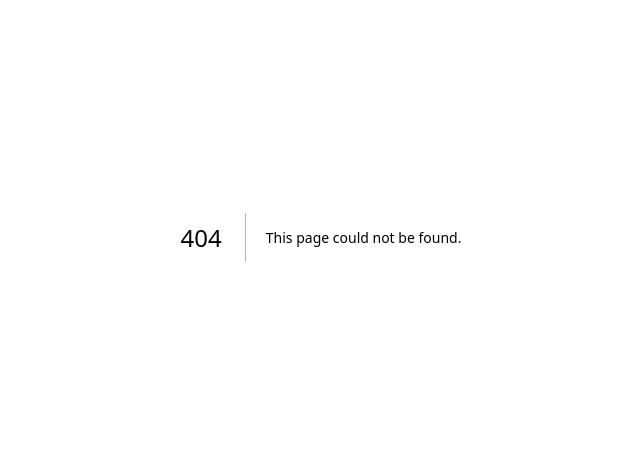
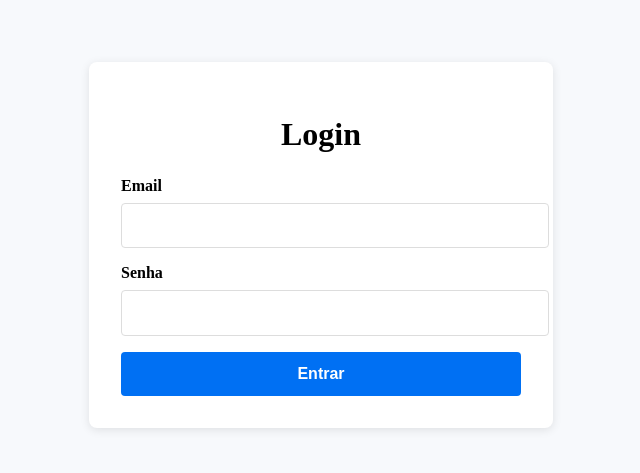
Before and after one commit to FJR5209/DashBoard_frontend, a Next.js app: page /login in a window 1280 px wide. Before the commit this address had no page. Shown: the part 163-636 px from the top of the page, without its empty margins (319-959 px from the left). Built offline with nearby package versions, Linux system fonts and the light colour scheme.

Commit message:
implementaçao de login

```diff
--- /dev/null
+++ b/src/pages/login.js
@@ -0,0 +1,78 @@
+import { useState, useEffect } from 'react';
+import styles from '/styles/Login.module.css';
+import { useRouter } from 'next/router';
+
+export default function Login() {
+  const [email, setEmail] = useState('');
+  const [password, setPassword] = useState('');
+  const [error, setError] = useState('');
+  const router = useRouter();
+
+  const BACKEND_URL = 'https://dashboardbackend-production-756c.up.railway.app/api/auth/login'; // URL do seu backend
+
+  // Verificar se o usuário já está logado (verificando o token nos cookies)
+  useEffect(() => {
+    const token = document.cookie.split('; ').find(row => row.startsWith('authToken='));
+    if (token) {
+      router.push('/'); // Redireciona para a página principal ou dashboard se já estiver logado
+    }
+  }, [router]);
+
+  // Função para fazer o login
+  const handleLogin = async (e) => {
+    e.preventDefault();
+
+    try {
+      const response = await fetch(BACKEND_URL, {
+        method: 'POST',
+        headers: {
+          'Content-Type': 'application/json',
+        },
+        body: JSON.stringify({ email, password }),
+      });
+
+      if (!response.ok) {
+        const errorData = await response.json();
+        throw new Error(errorData.message || 'Erro ao realizar login');
+      }
+
+      const data = await response.json();
+
+      // Armazenando o token nos cookies
+      document.cookie = `authToken=${data.token}; path=/; secure=true; HttpOnly; SameSite=Strict`; // Armazena o token como cookie
+      router.push('/'); // Redireciona para a página principal ou dashboard após login bem-sucedido
+    } catch (err) {
+      setError(err.message); // Exibe a mensagem de erro
+    }
+  };
+
+  return (
+    <div className={styles.container}>
+      <form className={styles.form} onSubmit={handleLogin}>
+        <h1 className={styles.title}>Login</h1>
+        {error && <p className={styles.error}>{error}</p>}
+        <div className={styles.inputGroup}>
+          <label>Email</label>
+          <input
+            type="email"
+            value={email}
+            onChange={(e) => setEmail(e.target.value)}
+            required
+          />
+        </div>
+        <div className={styles.inputGroup}>
+          <label>Senha</label>
+          <input
+            type="password"
+            value={password}
+            onChange={(e) => setPassword(e.target.value)}
+            required
+          />
+        </div>
+        <button type="submit" className={styles.button}>
+          Entrar
+        </button>
+      </form>
+    </div>
+  );
+}
--- /dev/null
+++ b/styles/Login.module.css
@@ -0,0 +1,63 @@
+.container {
+    display: flex;
+    justify-content: center;
+    align-items: center;
+    height: 100vh;
+    background-color: #f7f9fc;
+  }
+
+  .form {
+    background: #fff;
+    padding: 2rem;
+    border-radius: 8px;
+    box-shadow: 0 2px 10px rgba(0, 0, 0, 0.1);
+    width: 100%;
+    max-width: 400px;
+  }
+
+  .title {
+    text-align: center;
+    margin-bottom: 1.5rem;
+  }
+
+  .inputGroup {
+    margin-bottom: 1rem;
+  }
+
+  .inputGroup label {
+    display: block;
+    margin-bottom: 0.5rem;
+    font-weight: 600;
+  }
+
+  .inputGroup input {
+    width: 100%;
+    padding: 0.8rem;
+    border: 1px solid #ddd;
+    border-radius: 4px;
+    font-size: 1rem;
+  }
+
+  .button {
+    width: 100%;
+    padding: 0.8rem;
+    background-color: #0070f3;
+    color: #fff;
+    border: none;
+    border-radius: 4px;
+    font-size: 1rem;
+    font-weight: bold;
+    cursor: pointer;
+    transition: background-color 0.3s;
+  }
+
+  .button:hover {
+    background-color: #005bb5;
+  }
+
+  .error {
+    color: red;
+    font-size: 0.9rem;
+    margin-bottom: 1rem;
+    text-align: center;
+  }
```
Also changed, not shown: middleware.js (added, +22 -0 lines), src/components/Navbar.js (+19 -1 lines), src/pages/Profile.js (+20 -7 lines), src/pages/index.js (+60 -81 lines), src/App.js (deleted), src/index.js (deleted).
